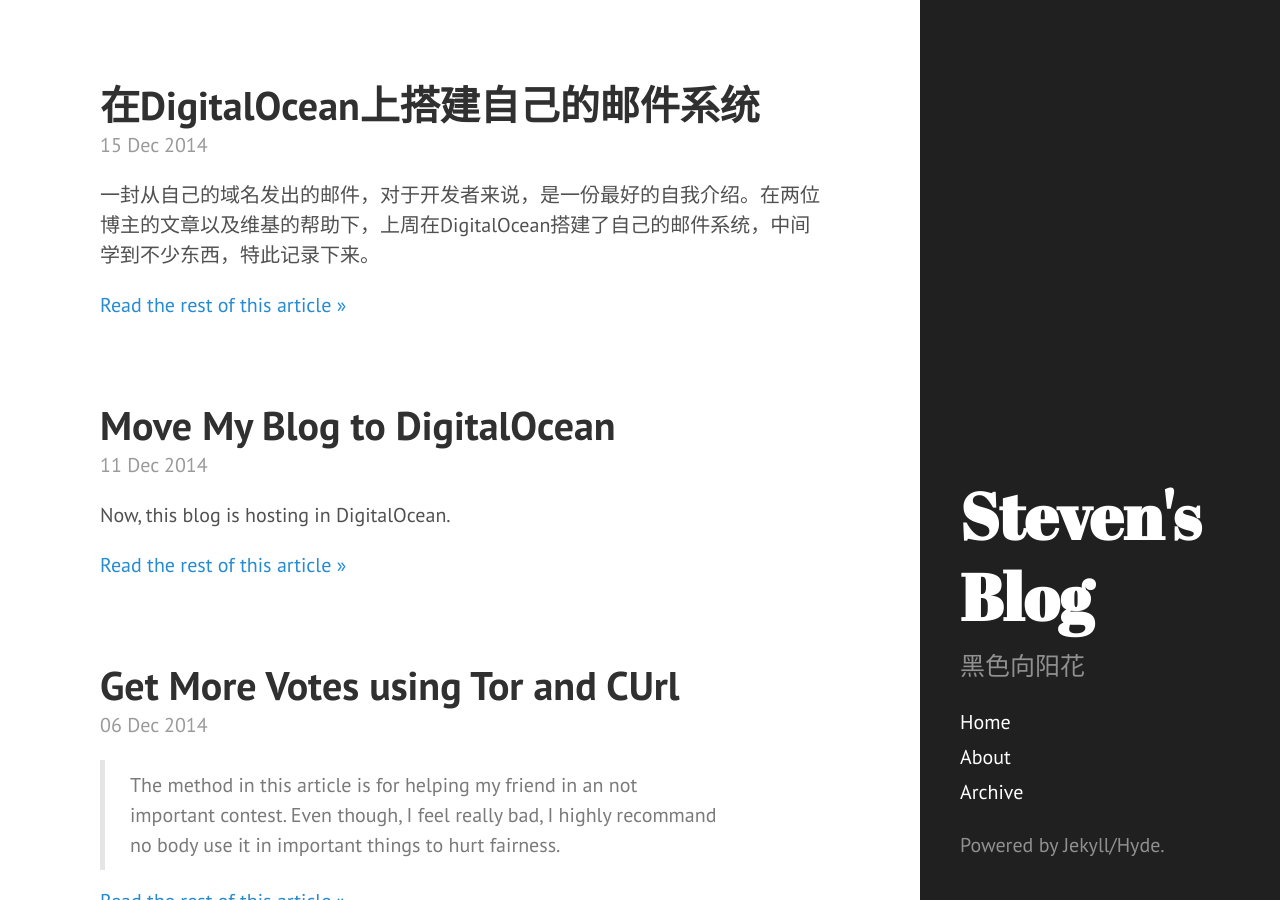
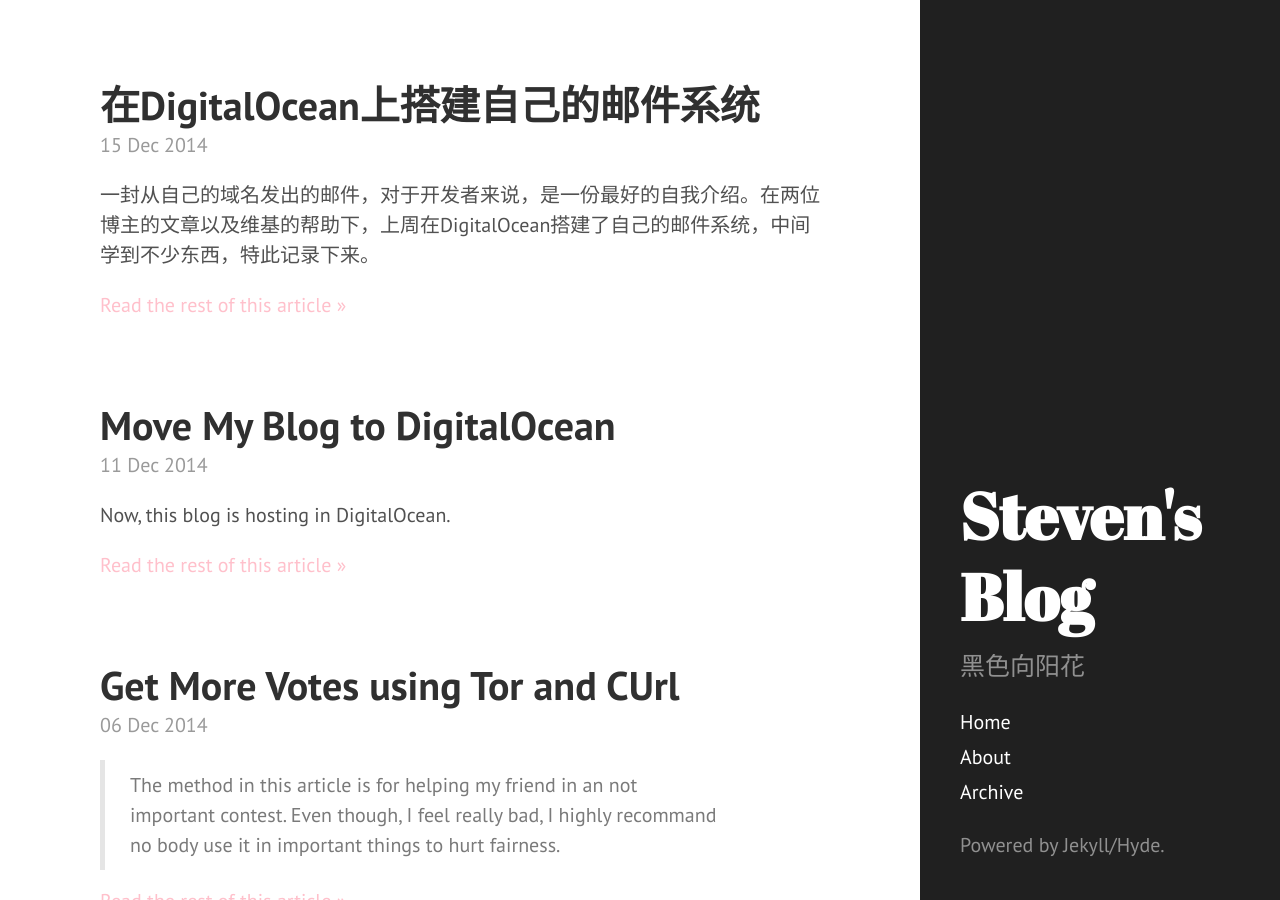
Before and after one commit to legatoo/legatoo.github.io, a Jekyll site: the page built from index.html, in a window 1280 px wide and 900 px high. Built offline with Jekyll 4.4.1, drawn with Linux system fonts in a browser that asks for light colours; Markdown is read by kramdown in place of the engine named in the settings; the list of posts is cut into pages by our own code.

Commit message:
post excerpt

```diff
--- a/_plugins/excerpt.rb
+++ b/_plugins/excerpt.rb
@@ -8,10 +8,4 @@ module Jekyll
             }))
     end
   end
-  #
-  # module Filters
-  #   def mark_excerpt(content)
-  #     content.gsub('<!--more-->', '<p><span id="more"></span></p>')
-  #   end
-  # end
 end
--- a/index.html
+++ b/index.html
@@ -16,7 +16,7 @@ title: Home
 
   {% if post.excerpt %}
     {{ post.excerpt }}
-    <p> <a href="{{ post.url }}#more"><span>Read the rest of this article »</span></a></p>
+    <p> <a href="{{ post.url }}#more"><span><font color="pink">Read the rest of this article »</font></span></a></p>
   {% else %}
     {{ post.content }}
   {% endif %}
```
Also changed, not shown: _posts/2013-07-06-Incredible-India-Aiesec-印度志愿活动.md (+1 -0 lines), _posts/2014-11-12-Install-Yarn-on-Ubuntu-Cluster-via-Scripts.md (+1 -0 lines), _posts/2014-12-06-Get-More-Votes-using-Tor-and-CUrl.md (+1 -1 lines).
